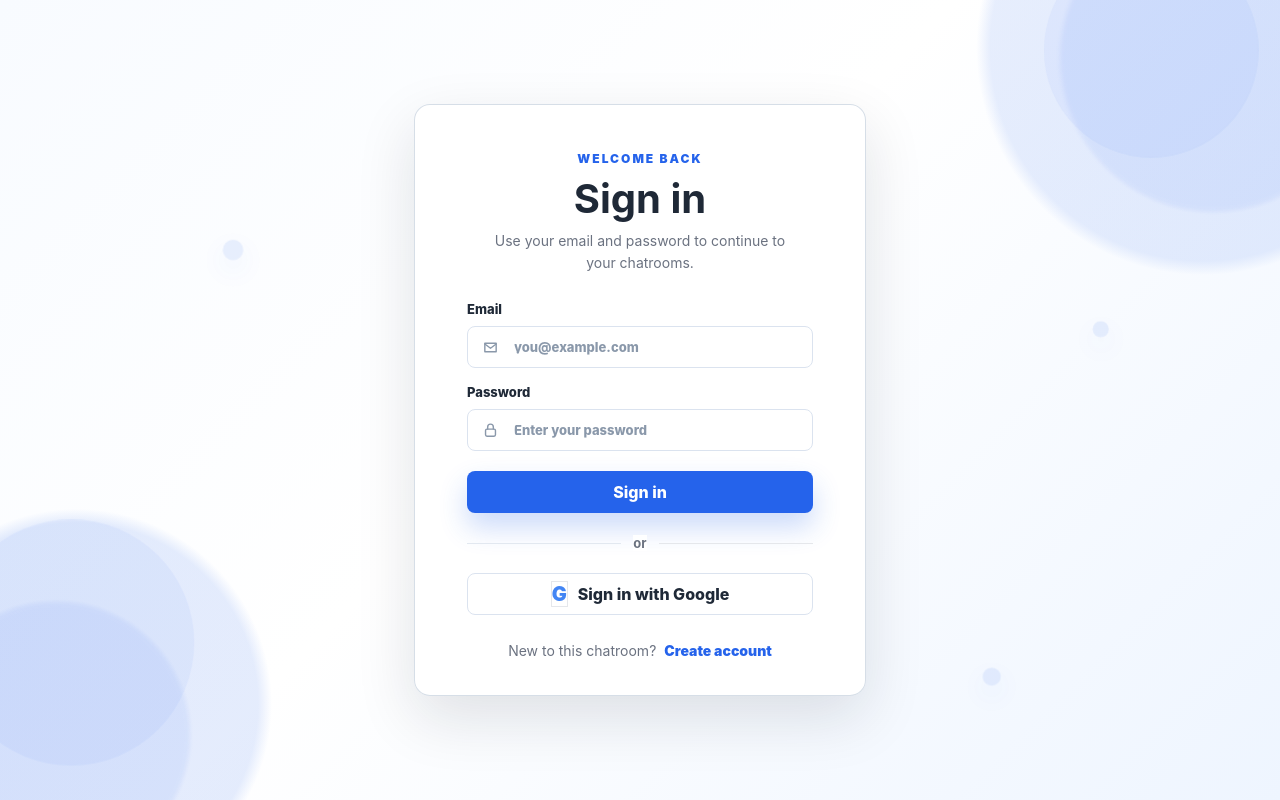
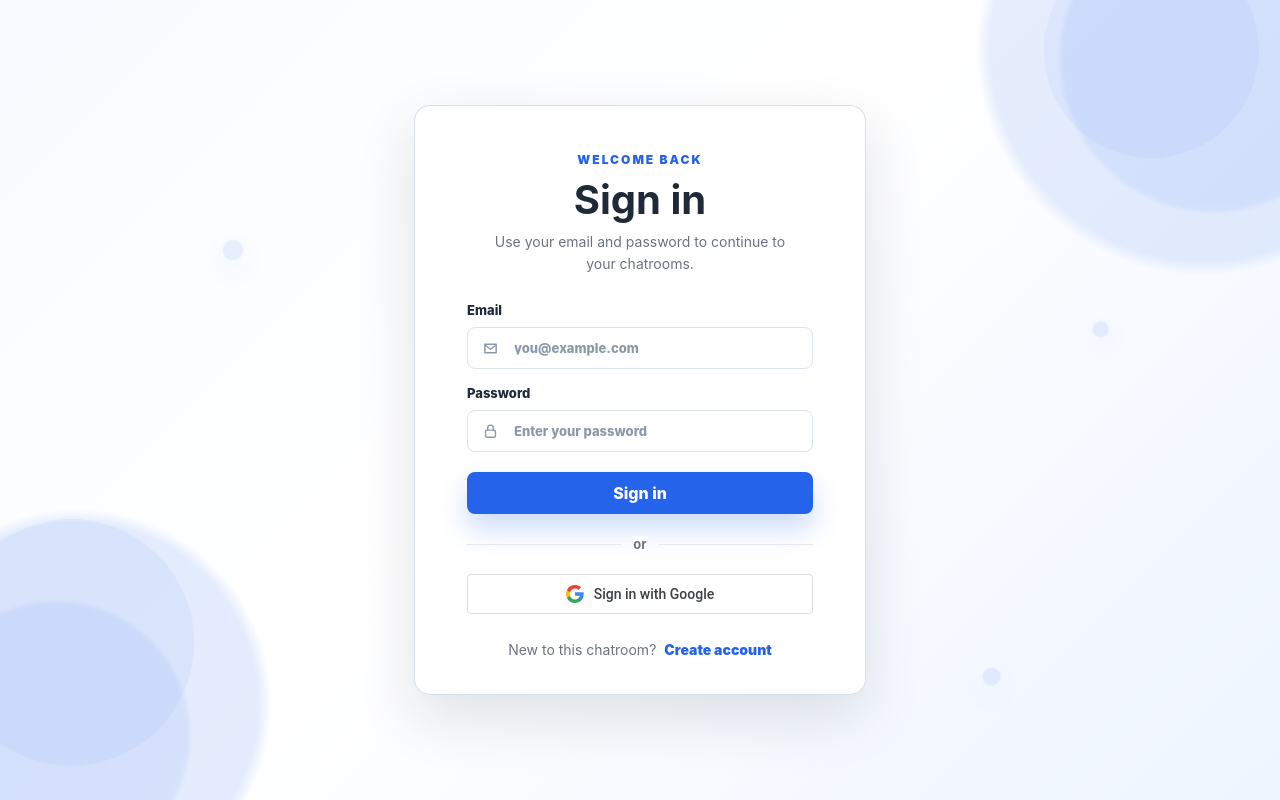
Before and after one commit to CharlieJJ0115/ChatRoom, a React (Vite) app: page / in a window 1280 px wide. Built offline with nearby package versions, Linux system fonts and the light colour scheme; no server answers.

Commit message:
google signin button back to default

```diff
--- a/src/index.css
+++ b/src/index.css
@@ -3321,33 +3321,51 @@ h3 {
 }
 
 .google-submit {
-  min-height: 42px;
-  border-color: #dbe3ef;
-  border-radius: 8px;
-  color: var(--text);
+  min-height: 40px;
+  border: 1px solid #dadce0;
+  border-radius: 4px;
+  color: #3c4043;
   background: #ffffff;
-  font-size: 16px;
-  font-weight: 800;
-  transition: border-color 0.2s ease, background 0.2s ease, transform 0.2s ease;
+  box-shadow: none;
+  font-family: "Roboto", Arial, sans-serif;
+  font-size: 14px;
+  font-weight: 500;
+  transition: border-color 0.2s ease, background 0.2s ease, box-shadow 0.2s ease;
 }
 
 .google-submit:hover:not(:disabled) {
-  border-color: #bfccdc;
-  background: #f8fafc;
-  transform: translateY(-1px);
-}
-
-.google-submit span {
+  border-color: #d2e3fc;
+  background: #f8fafd;
+  box-shadow: 0 1px 2px rgba(60, 64, 67, 0.18);
+  transform: none;
+}
+
+.google-submit:focus-visible {
+  outline: 2px solid rgba(26, 115, 232, 0.35);
+  outline-offset: 2px;
+}
+
+.google-submit:disabled {
+  color: rgba(60, 64, 67, 0.48);
+  background: #ffffff;
+  cursor: not-allowed;
+  opacity: 0.72;
+}
+
+.google-submit .google-icon {
   display: inline-flex;
-  width: auto;
-  height: auto;
+  width: 18px;
+  height: 18px;
   align-items: center;
   justify-content: center;
+  border: 0;
   border-radius: 0;
-  color: #4285f4;
   background: transparent;
-  font-size: 20px;
-  font-weight: 900;
+}
+
+.google-submit .google-icon svg {
+  width: 18px;
+  height: 18px;
 }
 
 .auth-switch {
--- a/src/pages/LoginPage.jsx
+++ b/src/pages/LoginPage.jsx
@@ -123,7 +123,26 @@ export default function LoginPage() {
         onClick={handleGoogleSignIn}
         disabled={isGoogleLoading}
       >
-        <span aria-hidden="true">G</span>
+        <span className="google-icon" aria-hidden="true">
+          <svg viewBox="0 0 18 18" fill="none">
+            <path
+              fill="#4285F4"
+              d="M17.64 9.2c0-.64-.06-1.25-.16-1.84H9v3.48h4.84a4.14 4.14 0 0 1-1.8 2.72v2.26h2.92c1.7-1.57 2.68-3.88 2.68-6.62Z"
+            />
+            <path
+              fill="#34A853"
+              d="M9 18c2.43 0 4.47-.8 5.96-2.18l-2.92-2.26c-.8.54-1.84.86-3.04.86-2.35 0-4.34-1.58-5.05-3.72H.94v2.33A9 9 0 0 0 9 18Z"
+            />
+            <path
+              fill="#FBBC05"
+              d="M3.95 10.7A5.41 5.41 0 0 1 3.67 9c0-.59.1-1.16.28-1.7V4.97H.94A9 9 0 0 0 0 9c0 1.45.34 2.82.94 4.03l3.01-2.33Z"
+            />
+            <path
+              fill="#EA4335"
+              d="M9 3.58c1.32 0 2.5.45 3.44 1.35l2.58-2.58C13.46.9 11.43 0 9 0A9 9 0 0 0 .94 4.97L3.95 7.3C4.66 5.16 6.65 3.58 9 3.58Z"
+            />
+          </svg>
+        </span>
         {isGoogleLoading ? "Signing in..." : "Sign in with Google"}
       </button>
     </div>
```
